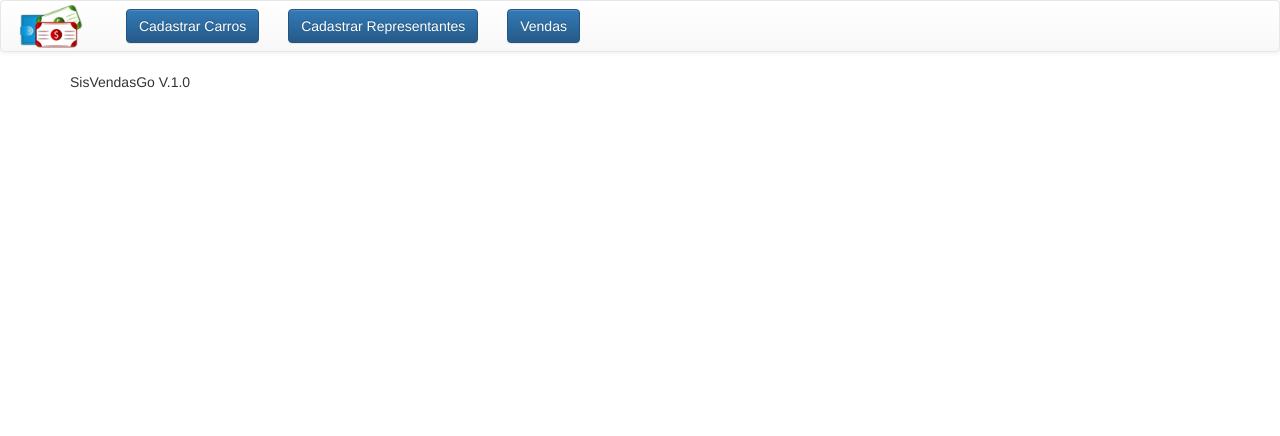
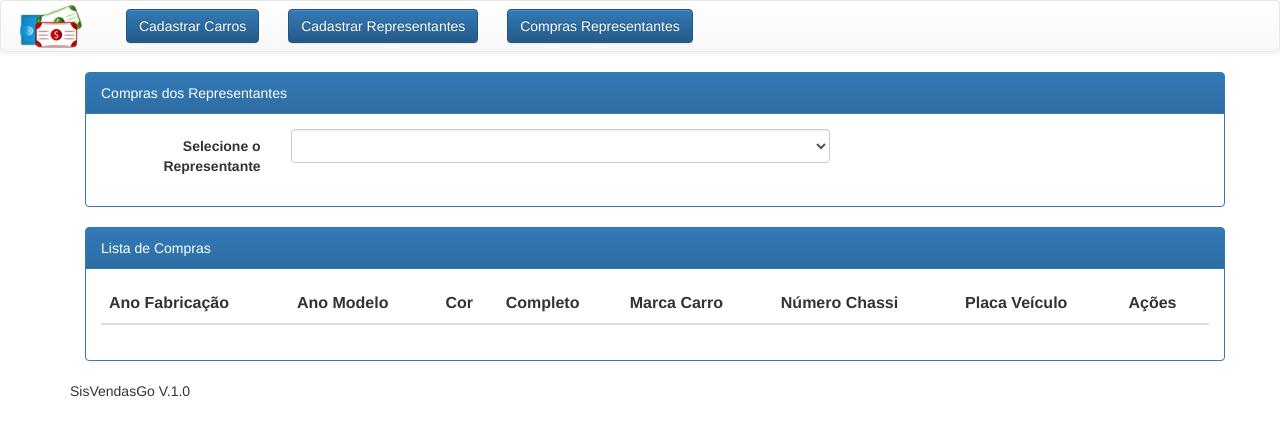
Before and after one commit to JorgeDanilo/SistVendasGo, a PHP site: page /view/vendas.php in a window 1280 px wide. Shown: the top 436 px of the page. Run offline with PHP 8.4, Linux system fonts and the light colour scheme; lists and menus that the app fills with data are empty; some libraries are stand-ins or nearby versions.

Commit message:
Finalizacao do fluxo de cadastro dos representantes e inicio do fluxo de vendas.

```diff
--- /dev/null
+++ b/libs/js/controllers/comprasRepresentanteCtrl.js
@@ -0,0 +1,29 @@
+
+app.controller("compraRepresentanteCtrl", function($scope, $http) {
+
+    $scope.inicializaDados = function () {
+        $http({
+            method: 'GET',
+            url: 'representante.php?action=listaRepresentantes'
+        }).then(function success(response) {
+             console.log(response);
+            $scope.representantes = response.data;
+        });
+
+        $http({
+           method: 'GET',
+           url: 'representante.php?action=listaMontagem'
+        }).then(function success(response) {
+           console.log(response);
+           $scope.dadosMontagem = response.data;
+        });
+    };
+
+    $scope.comprar = function( dadosMontagem ) {
+        console.log($scope.id_representante);
+        console.log(dadosMontagem);
+    };
+
+
+
+});
--- a/libs/js/controllers/representanteCtrl.js
+++ b/libs/js/controllers/representanteCtrl.js
@@ -21,6 +21,11 @@ app.controller('representanteCtrl', function( $scope, $http ) {
         });
     }
 
+    $scope.clean = function() {
+        $scope.id = "";
+        $scope.nome = "";
+    }
+
 
 
 
--- a/view/cabecalho.php
+++ b/view/cabecalho.php
@@ -14,6 +14,7 @@
         <script src="libs/js/app/app.js"></script>
         <script src="libs/js/controllers/montadoraCtrl.js"></script>
         <script src="libs/js/controllers/representanteCtrl.js"></script>
+        <script src="libs/js/controllers/comprasRepresentanteCtrl.js"></script>
     </head>
 
     <body>
@@ -32,8 +33,8 @@
                     Cadastrar Representantes
                 </a>
 
-                <a href="vendas.php" class="btn btn-primary navbar-btn btn-cadastrar-carros">
-                    Vendas
+                <a href="comprasRepresentantes.php" class="btn btn-primary navbar-btn btn-cadastrar-carros">
+                    Compras Representantes
                 </a>
 
             </div>
--- a/view/representante.php
+++ b/view/representante.php
@@ -18,7 +18,7 @@
                 <div class="form-group">
                     <div class="col-sm-offset-7">
                         <button ng-click="salvar()" type="submit"
-                                id="btn-salvar"  class="btn btn-primary ">Cadastrar</button>
+                            id="btn-salvar"  class="btn btn-primary ">Cadastrar</button>
                     </div>
                 </div>
 
--- a/view/vendas.php
+++ b/view/vendas.php
@@ -1,3 +1,69 @@
 <?php require_once 'cabecalho.php'; ?>
 
+<div class="container" ng-app="SisVendasGo" ng-controller="compraRepresentanteCtrl" ng-init="inicializaDados()">
+    <div class="panel panel-primary">
+
+        <div class="panel-heading ">Compras dos Representantes</div>
+        <div class="panel-body">
+            <form class="form-horizontal">
+
+                <div class="form-group">
+                    <label for="nome" class="col-sm-2 control-label">Selecione o Representante</label>
+                    <div class="col-sm-6">
+                        <select class="form-control" ng-model="id_representante">
+                            <option>--Selecione--</option>
+                            <option ng-repeat="representante in representantes " value="{{representante.id_representante}}">
+                                {{ representante.nome_representante }}
+                            </option>
+                        </select>
+                    </div>
+                </div>
+
+            </form>
+        </div>
+
+    </div>
+
+    <div class="panel panel-primary">
+
+        <div class="panel-heading ">Lista de Compras</div>
+        <div class="panel-body">
+            <form class="form-horizontal">
+
+                <table class="table table-hover">
+                    <thead>
+                        <tr>
+                            <th>Ano Fabricação</th>
+                            <th>Ano Modelo</th>
+                            <th>Cor</th>
+                            <th>Completo</th>
+                            <th>Marca Carro</th>
+                            <th>Número Chassi</th>
+                            <th>Placa Veículo</th>
+                            <th>Ações</th>
+                        </tr>
+                    </thead>
+                    <tbody>
+                        <tr ng-repeat="dado in dadosMontagem">
+                            <td>{{ dado.ano_fabricacao }}</td>
+                            <td>{{ dado.ano_modelo }}</td>
+                            <td>{{ dado.cor }}</td>
+                            <td>{{ dado.opcionais }}</td>
+                            <td>{{ dado.marca_veiculo }}</td>
+                            <td>{{ dado.numero_chassi}}</td>
+                            <td>{{ dado.placa_veiculo }}</td>
+                            <td><button type="button" class="btn btn-success" ng-click="comprar(dado)">Comprar</button></td>
+                        </tr>
+                    </tbody>
+                </table>
+
+
+            </form>
+        </div>
+
+    </div>
+
+
+</div>
+
 <?php require_once 'rodape.php'; ?>
```
Also changed, not shown: controller/MontadoraController.php (+10 -0 lines), controller/RepresentanteController.php (+48 -0 lines), model/Carro.php (+10 -0 lines), model/Representante.php (+20 -0 lines), comprasRepresentantes.php (renamed from vendas.php).
